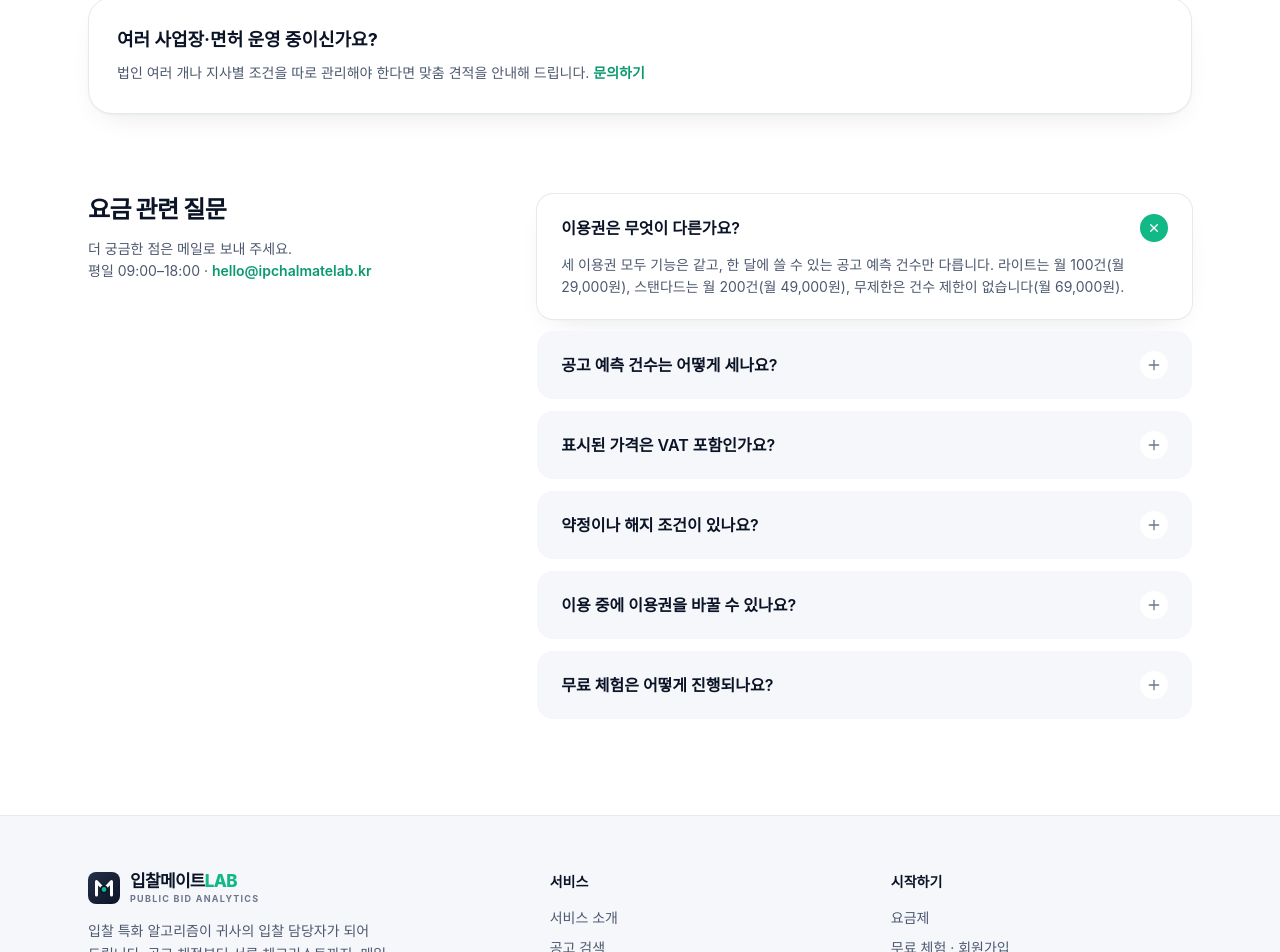
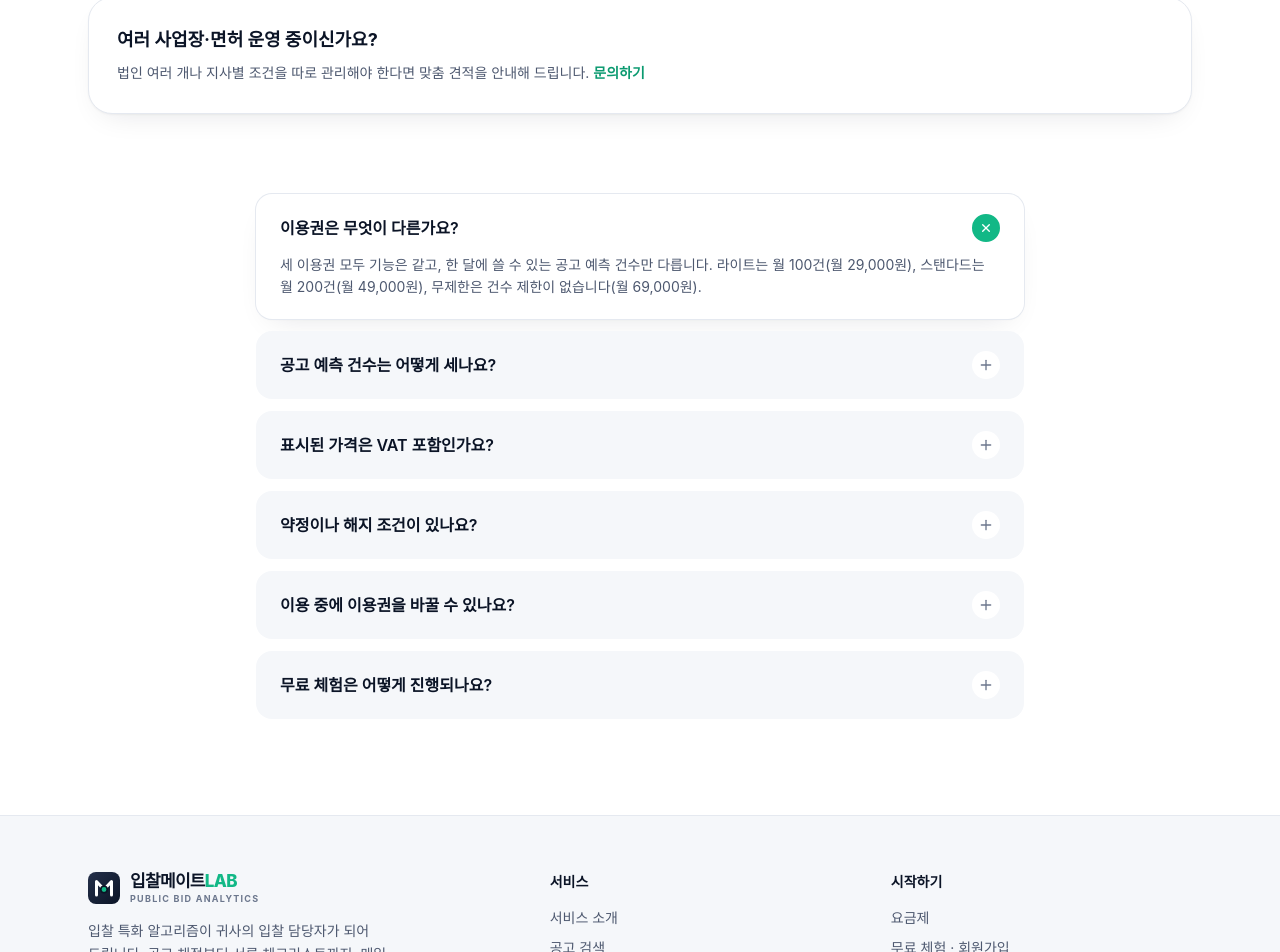
Before and after one commit to nparkup/vidding, a Next.js app: page /pricing in a window 1280 px wide. Shown: the part 2182-3134 px from the top of the page. Built offline with nearby package versions, Linux system fonts and the light colour scheme; no server answers; a web font is replaced by a local one.

Commit message:
요금 페이지 '요금 관련 질문'·연락처 문구 삭제 (#134)
Co-Authored-By: Claude Opus 5.5 <noreply@anthropic.com>

```diff
--- a/src/app/(site)/pricing/page.tsx
+++ b/src/app/(site)/pricing/page.tsx
@@ -7,7 +7,6 @@ import { Price, TrialN } from "@/components/Cfg";
 
 export const metadata: Metadata = { title: "요금제" };
 
-const CONTACT = "hello@ipchalmatelab.kr";
 
 type Cell = boolean | string | React.ReactNode;
 interface Row { k: string; d?: string; v: [Cell, Cell, Cell, Cell] }
@@ -137,11 +136,7 @@ export default function Pricing() {
         </div>
       </div>
 
-      <section className="mt-20 grid gap-10 lg:grid-cols-[1fr_1.6fr]">
-        <div>
-          <h2 className="text-2xl font-extrabold tracking-tight">요금 관련 질문</h2>
-          <p className="mt-3 text-sm leading-relaxed text-ink-500">더 궁금한 점은 메일로 보내 주세요.<br />평일 09:00–18:00 · <a href={`mailto:${CONTACT}`} className="font-semibold text-mint-600">{CONTACT}</a></p>
-        </div>
+      <section className="mx-auto mt-20 max-w-3xl">
         <div className="space-y-3">
           {FAQ.map((f, i) => (
             <details key={f.q} className="group rounded-2xl bg-paper px-6 py-5 open:bg-white open:shadow-card open:ring-1 open:ring-ink-100" open={i === 0}>
```
